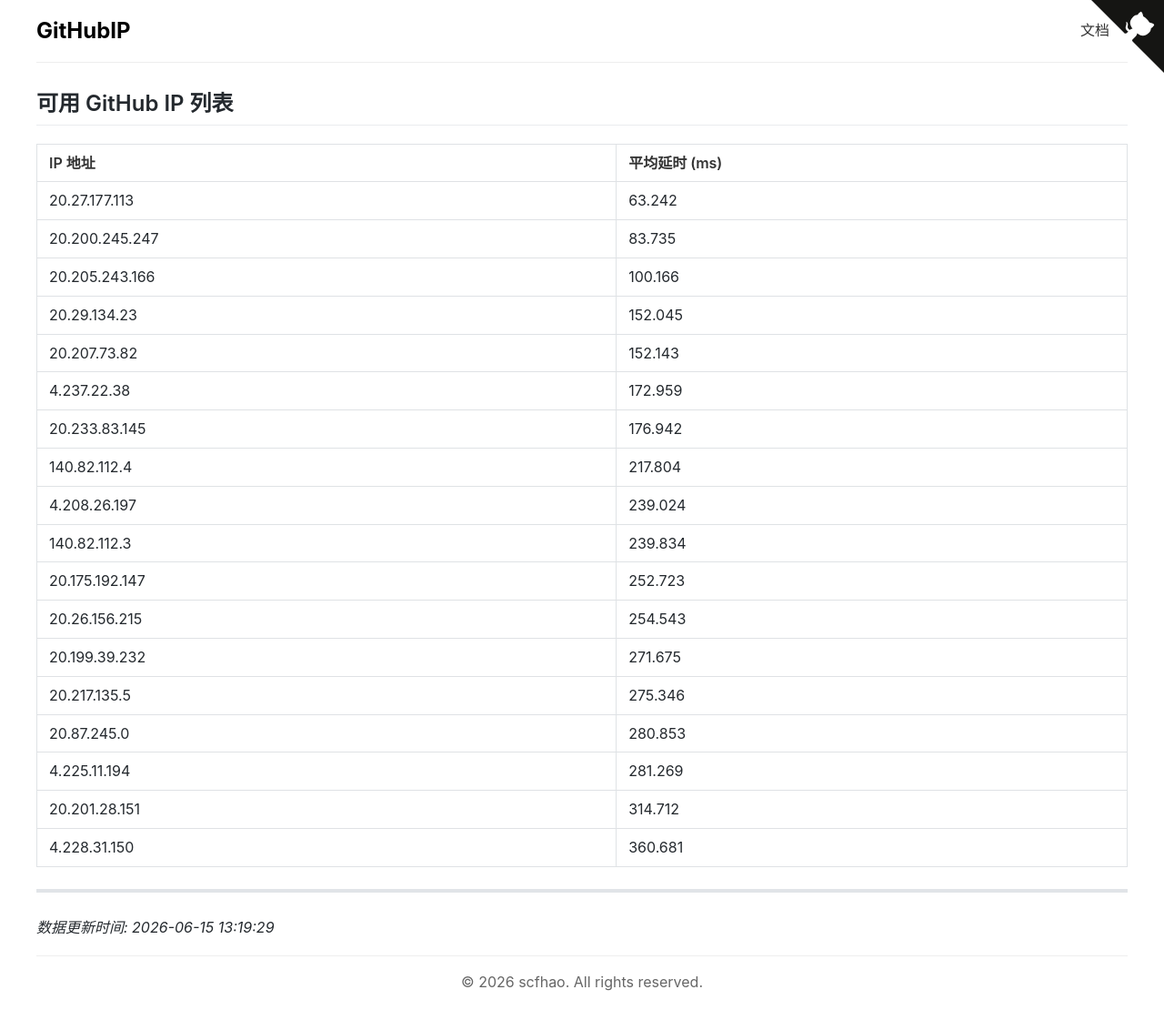
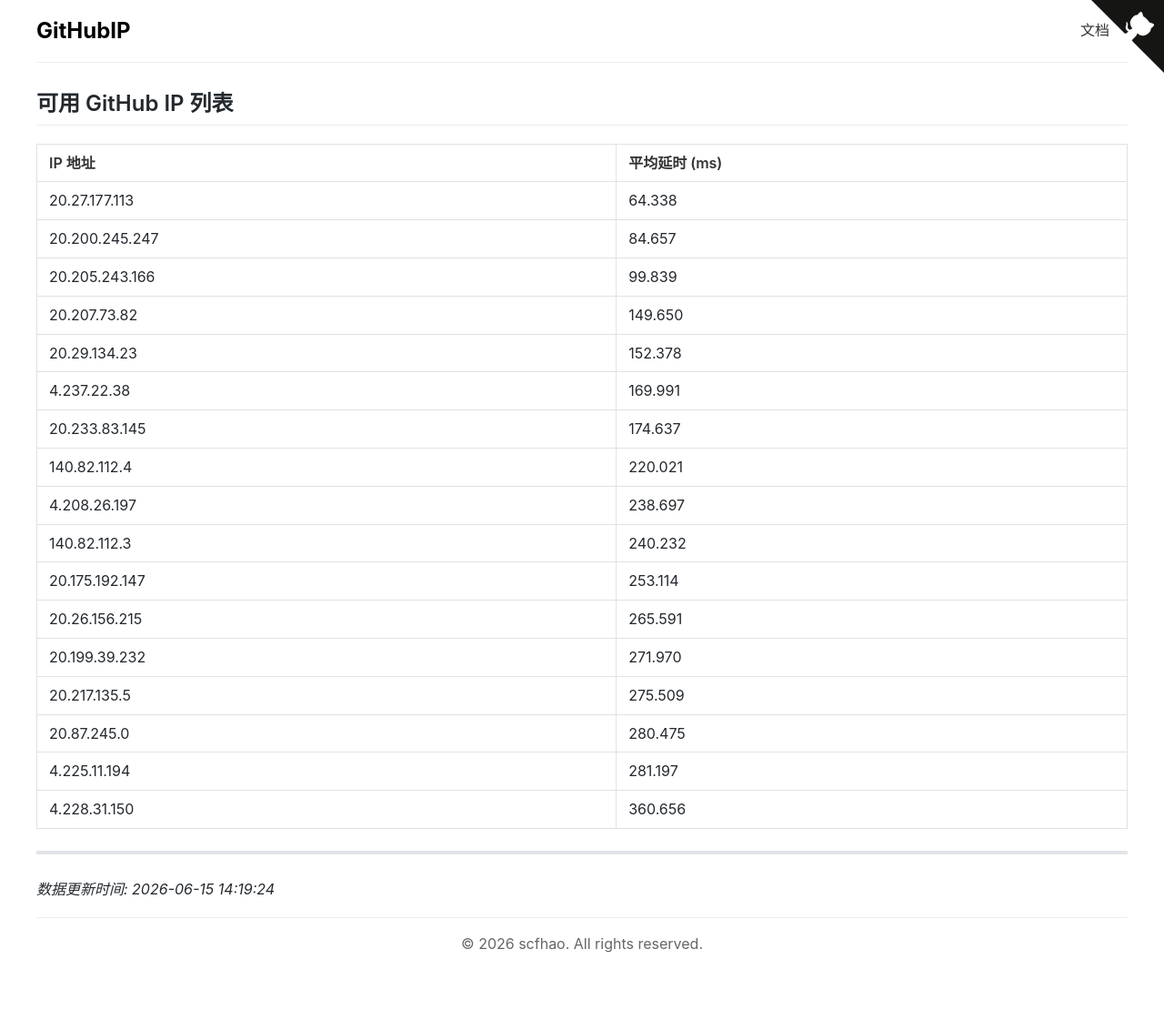
Before and after one commit to scfhao/GitHubIP, a Jekyll site: the page built from index.md, in a window 1280 px wide. Shown: the whole page at 91% size. Built offline with Jekyll 4.4.1, drawn with Linux system fonts in a browser that asks for light colours; after the commit the page ends 1068 px from its top, so only the background shows below that.

Commit message:
自动脚本执行 - 2026-06-15 14:19:24

```diff
--- a/index.md
+++ b/index.md
@@ -1,32 +1,31 @@
 ---
 layout: home
 title: GitHub IP 列表
-date: 2026-06-15 13:19:29
+date: 2026-06-15 14:19:24
 ---
 
 ## 可用 GitHub IP 列表
 
 | IP 地址 | 平均延时 (ms) |
 |---------|--------------|
-| 20.27.177.113 | 63.242 |
-| 20.200.245.247 | 83.735 |
-| 20.205.243.166 | 100.166 |
-| 20.29.134.23 | 152.045 |
-| 20.207.73.82 | 152.143 |
-| 4.237.22.38 | 172.959 |
-| 20.233.83.145 | 176.942 |
-| 140.82.112.4 | 217.804 |
-| 4.208.26.197 | 239.024 |
-| 140.82.112.3 | 239.834 |
-| 20.175.192.147 | 252.723 |
-| 20.26.156.215 | 254.543 |
-| 20.199.39.232 | 271.675 |
-| 20.217.135.5 | 275.346 |
-| 20.87.245.0 | 280.853 |
-| 4.225.11.194 | 281.269 |
-| 20.201.28.151 | 314.712 |
-| 4.228.31.150 | 360.681 |
+| 20.27.177.113 | 64.338 |
+| 20.200.245.247 | 84.657 |
+| 20.205.243.166 | 99.839 |
+| 20.207.73.82 | 149.650 |
+| 20.29.134.23 | 152.378 |
+| 4.237.22.38 | 169.991 |
+| 20.233.83.145 | 174.637 |
+| 140.82.112.4 | 220.021 |
+| 4.208.26.197 | 238.697 |
+| 140.82.112.3 | 240.232 |
+| 20.175.192.147 | 253.114 |
+| 20.26.156.215 | 265.591 |
+| 20.199.39.232 | 271.970 |
+| 20.217.135.5 | 275.509 |
+| 20.87.245.0 | 280.475 |
+| 4.225.11.194 | 281.197 |
+| 4.228.31.150 | 360.656 |
 
 ---
 
-*数据更新时间: 2026-06-15 13:19:29*
+*数据更新时间: 2026-06-15 14:19:24*
```
